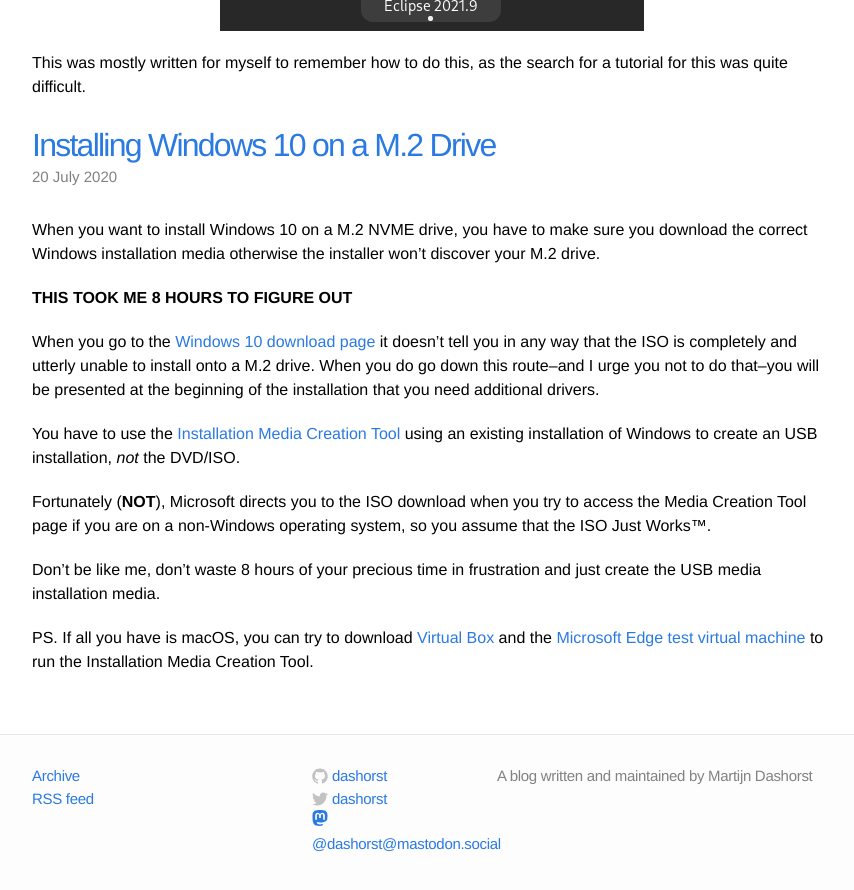
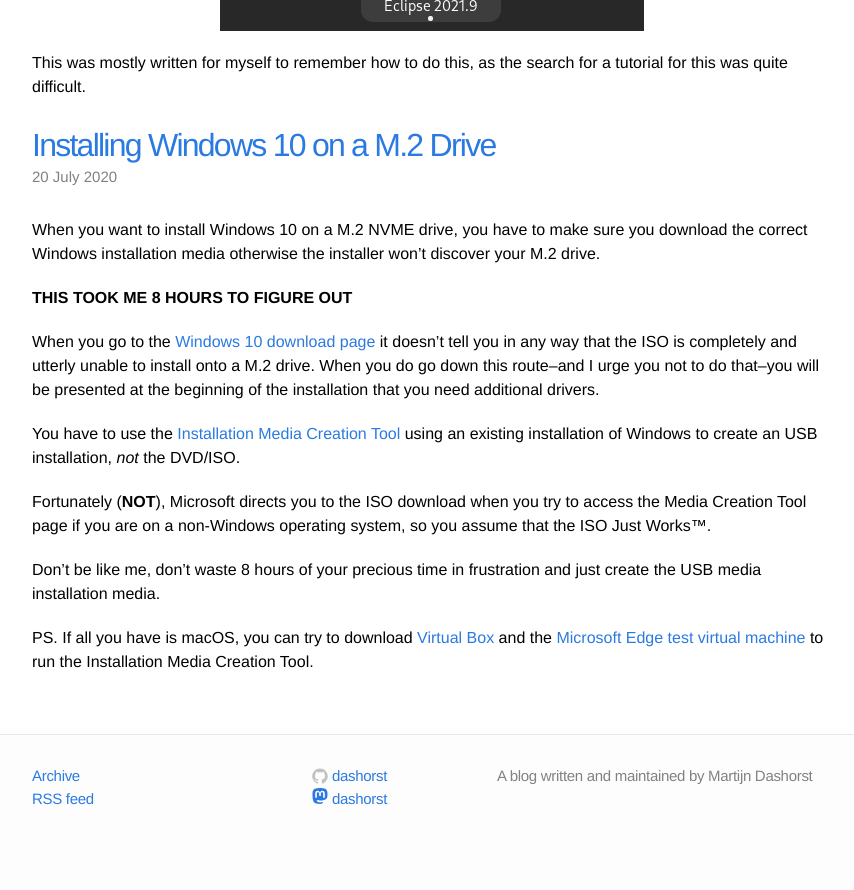
Before and after one commit to dashorst/martijndashorst.com, a Jekyll site: the page built from index.html, in a window 1280 px wide and 900 px high, scrolled down 18984 px. Shown: the top 890 px of the window, without its empty margins (208-1062 px from the left). Built offline with Jekyll 4.4.1, drawn with Linux system fonts in a browser that asks for light colours; after the commit the page ends 19839 px from its top, so only the background shows below that.

Commit message:
Update footer.html

```diff
--- a/_includes/footer.html
+++ b/_includes/footer.html
@@ -28,23 +28,6 @@
             <span class="username">{{ site.username }}</span>
           </a>
         </li>
-        <li>
-          <a href="https://twitter.com/{{ site.username }}">
-            <span class="icon twitter">
-              <svg version="1.1" class="twitter-icon-svg" xmlns="http://www.w3.org/2000/svg" xmlns:xlink="http://www.w3.org/1999/xlink" x="0px" y="0px"
-                 viewBox="0 0 16 16" enable-background="new 0 0 16 16" xml:space="preserve">
-                <path fill="#C2C2C2" d="M15.969,3.058c-0.586,0.26-1.217,0.436-1.878,0.515c0.675-0.405,1.194-1.045,1.438-1.809
-                c-0.632,0.375-1.332,0.647-2.076,0.793c-0.596-0.636-1.446-1.033-2.387-1.033c-1.806,0-3.27,1.464-3.27,3.27
-                c0,0.256,0.029,0.506,0.085,0.745C5.163,5.404,2.753,4.102,1.14,2.124C0.859,2.607,0.698,3.168,0.698,3.767
-                c0,1.134,0.577,2.135,1.455,2.722C1.616,6.472,1.112,6.325,0.671,6.08c0,0.014,0,0.027,0,0.041c0,1.584,1.127,2.906,2.623,3.206
-                C3.02,9.402,2.731,9.442,2.433,9.442c-0.211,0-0.416-0.021-0.615-0.059c0.416,1.299,1.624,2.245,3.055,2.271
-                c-1.119,0.877-2.529,1.4-4.061,1.4c-0.264,0-0.524-0.015-0.78-0.046c1.447,0.928,3.166,1.469,5.013,1.469
-                c6.015,0,9.304-4.983,9.304-9.304c0-0.142-0.003-0.283-0.009-0.423C14.976,4.29,15.531,3.714,15.969,3.058z"/>
-              </svg>
-            </span>
-            <span class="username">{{ site.username }}</span>
-          </a>
-        </li>
 	<li>
 		<a rel="me" href="https://mastodon.social/@dashorst">
 			<span class="icon mastodon">
@@ -52,14 +35,14 @@
             				<path d="M11.19 12.195c2.016-.24 3.77-1.475 3.99-2.603.348-1.778.32-4.339.32-4.339 0-3.47-2.286-4.488-2.286-4.488C12.062.238 10.083.017 8.027 0h-.05C5.92.017 3.942.238 2.79.765c0 0-2.285 1.017-2.285 4.488l-.002.662c-.004.64-.007 1.35.011 2.091.083 3.394.626 6.74 3.78 7.57 1.454.383 2.703.463 3.709.408 1.823-.1 2.847-.647 2.847-.647l-.06-1.317s-1.303.41-2.767.36c-1.45-.05-2.98-.156-3.215-1.928a4 4 0 0 1-.033-.496s1.424.346 3.228.428c1.103.05 2.137-.064 3.188-.189zm1.613-2.47H11.13v-4.08c0-.859-.364-1.295-1.091-1.295-.804 0-1.207.517-1.207 1.541v2.233H7.168V5.89c0-1.024-.403-1.541-1.207-1.541-.727 0-1.091.436-1.091 1.296v4.079H3.197V5.522q0-1.288.66-2.046c.456-.505 1.052-.764 1.793-.764.856 0 1.504.328 1.933.983L8 4.39l.417-.695c.429-.655 1.077-.983 1.934-.983.74 0 1.336.259 1.791.764q.662.757.661 2.046z"/>
 	    			</svg>
 			</span>
-          		<span class="username">@dashorst@mastodon.social</span>
+          		<span class="username" title="@dashorst@mastodon.social">dashorst</span>
 		</a>
 	</li>
       </ul>
     </div>
 
-    <div class="footer-col-3 column">
+	<div class="footer-col-3 column">
 		<p class="text">{{ site.description }}</p>
-    </div>
+	</div>
   </div>
 </footer>
```
